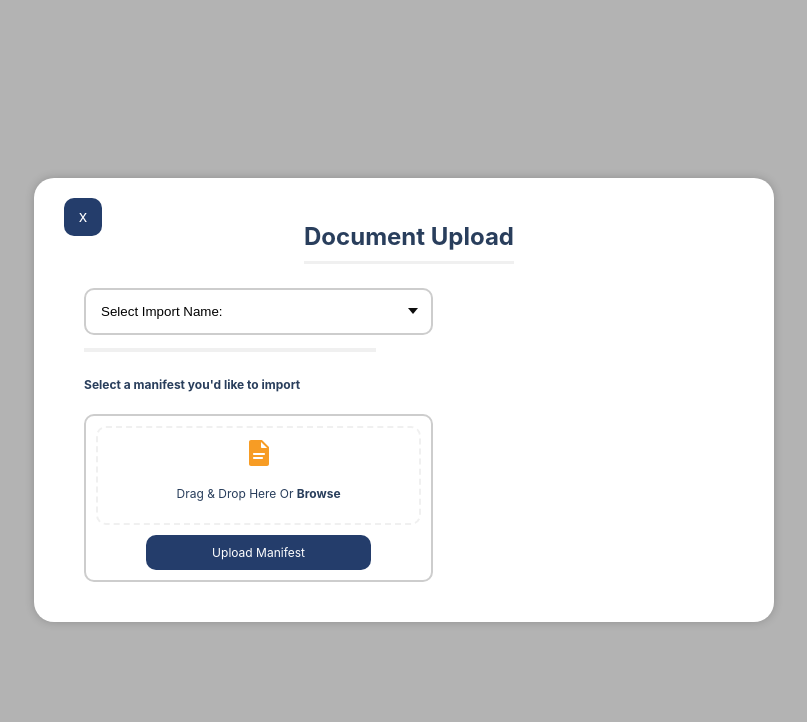
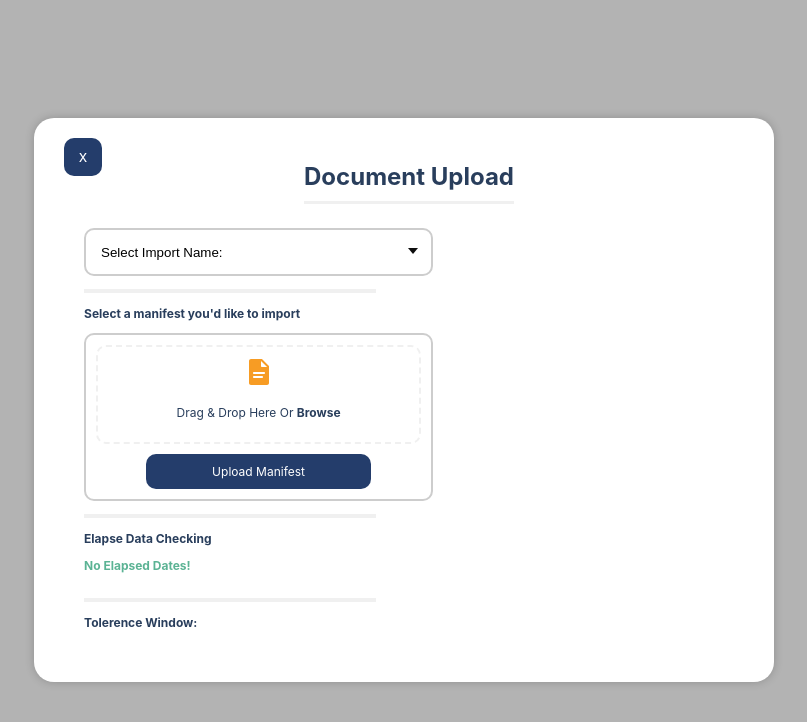
Before and after one commit to zeshankhatri/react-skyhop, a React (Create React App) app: page / in a window 1280 px wide. Both pictures are taken after a click on the button "Upload a Document!". Shown: the top 722 px of the page, without its empty margins (236-1043 px from the left). Built offline with nearby package versions, Linux system fonts and the light colour scheme.

Commit message:
Drag and drop functionality added along with elapse data check section.

```diff
--- a/src/App.css
+++ b/src/App.css
@@ -111,7 +111,7 @@
   font-size: 12px;
   font-weight: bold;
   color: #293e5c;
-  padding-bottom: 10px;
+  margin-top: 0;
 }
 
 .Upload-container {
@@ -154,12 +154,12 @@
   background-color: #295cb8;
 }
 
-.Upload-filename {
+.Success-text {
   font-size: 12px;
   font-weight: bold;
   color: #5bb394;
   text-align: center;
-  padding-bottom: 10px;
+  margin-top: 0;
 }
 
 .Upload-input {
--- a/src/App.js
+++ b/src/App.js
@@ -1,17 +1,28 @@
 import "./App.css";
-import Dropdown from "./Dropdown";
+import Dropdown from "./components/Dropdown";
 import { useState } from "react";
 
 function App() {
   const [modal, setModal] = useState(false);
   const [filename, setFilename] = useState(null);
 
+  const handleClose = () => {
+    setModal(false);
+    setFilename(null);
+  };
+
   const fileChangeHandler = (event) => {
-    const reader = new FileReader();
+    if (event.target.files[0]) {
+      const filename = event.target.files[0].name;
+      setFilename(filename);
+    }
+  };
 
-    if (event.target.files[0]) {
-      reader.readAsDataURL(event.target.files[0]);
-      const filename = event.target.files[0].name;
+  const handleDrop = (event) => {
+    event.preventDefault();
+
+    if (event.dataTransfer.files[0]) {
+      const filename = event.dataTransfer.files[0].name;
       setFilename(filename);
     }
   };
@@ -27,10 +38,7 @@ function App() {
             <div className="Modal">
               <div className="Modal-header">
                 <div className="button-grid-item">
-                  <button
-                    className="Modal-close"
-                    onClick={() => setModal(false)}
-                  >
+                  <button className="Modal-close" onClick={handleClose}>
                     x
                   </button>
                 </div>
@@ -50,7 +58,11 @@ function App() {
                     Select a manifest you'd like to import
                   </p>
                   <label>
-                    <div className="Upload-container">
+                    <div
+                      className="Upload-container"
+                      onDrop={handleDrop}
+                      onDragOver={(event) => event.preventDefault()}
+                    >
                       <div className="Upload-icon">
                         <svg
                           fill="#f79c24"
@@ -66,7 +78,11 @@ function App() {
                         </p>
                       </div>
                       <div className="Upload-button">Upload Manifest</div>
-                      {filename && <p className="Upload-filename">Current Manifest Chosen: {filename}</p>}
+                      {filename && (
+                        <p className="Success-text">
+                          Current Manifest Chosen: {filename}
+                        </p>
+                      )}
                     </div>
                     <input
                       type="file"
@@ -75,6 +91,12 @@ function App() {
                       className="Upload-input"
                     ></input>
                   </label>
+                  <hr className="Line"></hr>
+                  <p className="Modal-subheading">Elapse Data Checking</p>
+                  <p className="Success-text">No Elapsed Dates!</p>
+                  <hr className="Line"></hr>
+                  <p className="Modal-subheading">Tolerence Window:</p>
+                  <div className="Tolerance-window"></div>
                 </div>
               </div>
             </div>
```
Also changed, not shown: src/components/Dropdown.css (renamed from src/Dropdown.css), src/components/Dropdown.js (renamed from src/Dropdown.js).
